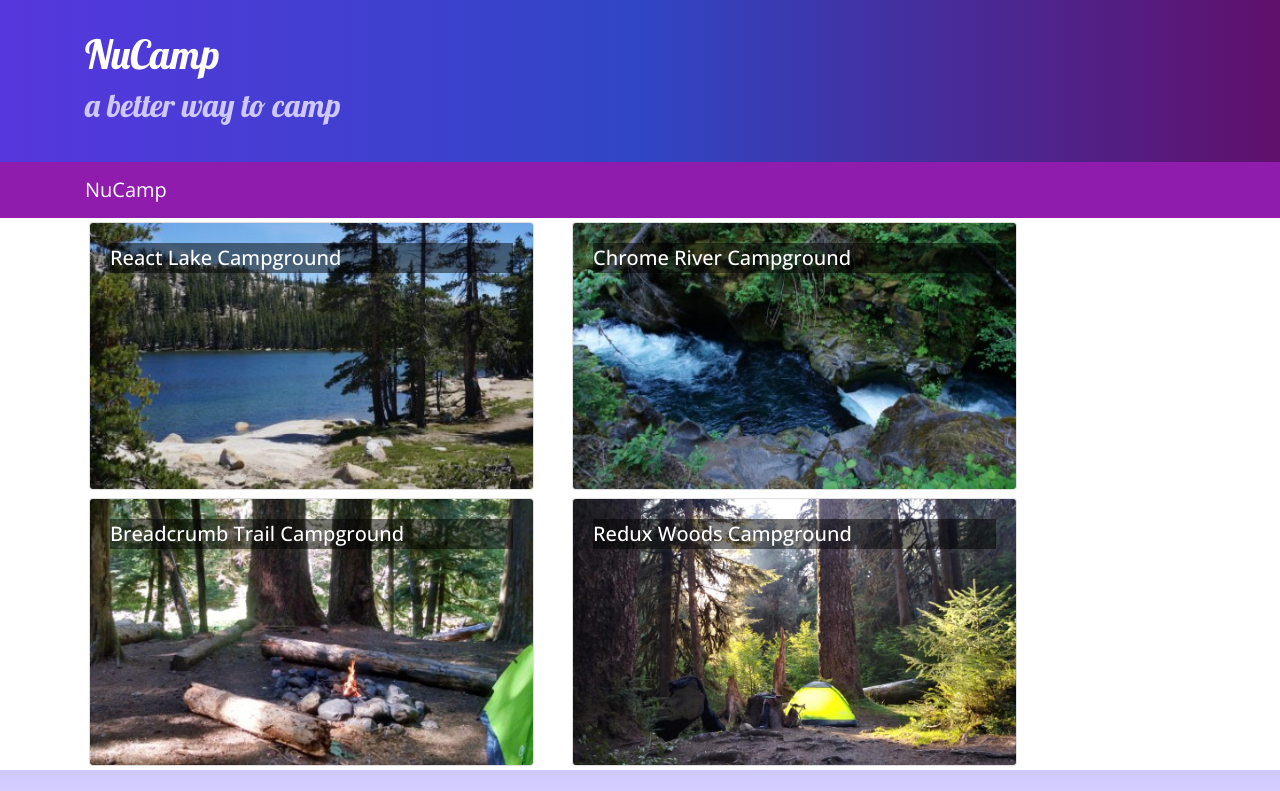
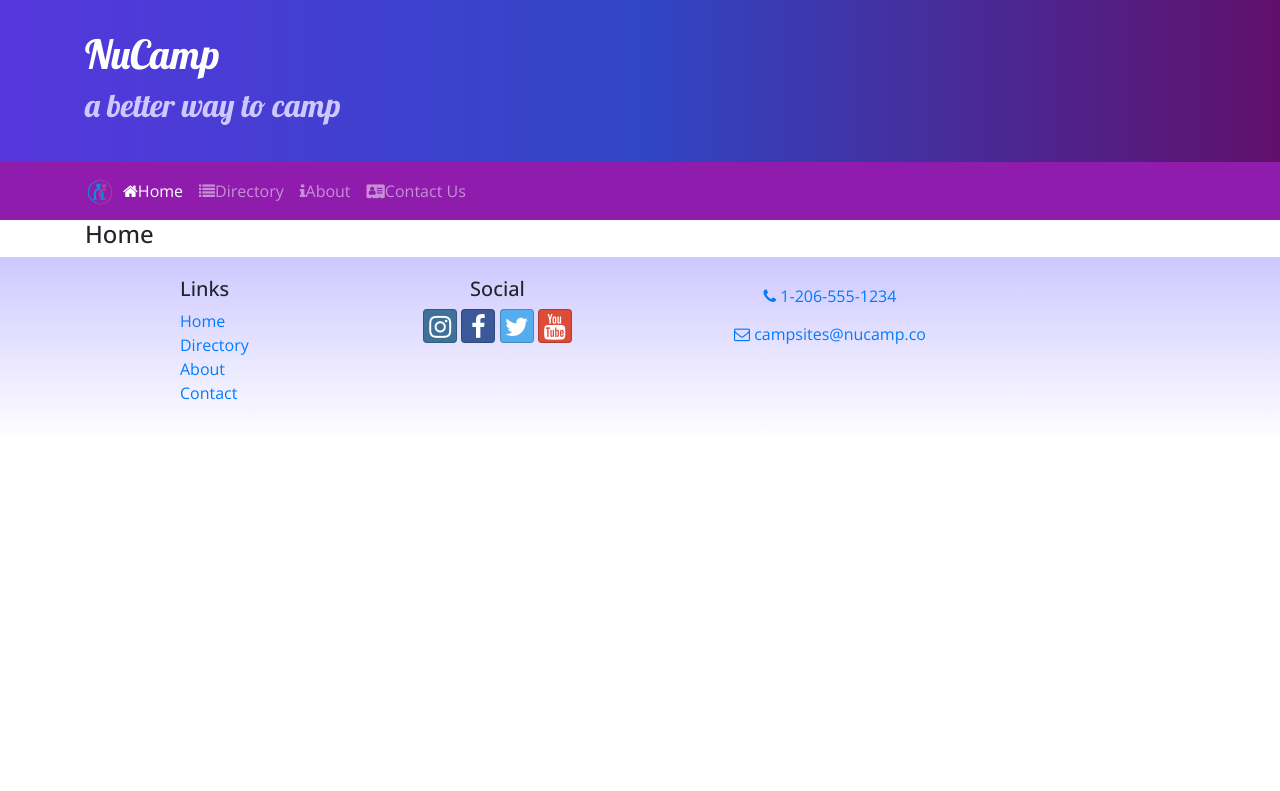
Before and after one commit to aegoff/nucamp_react_capstone, a React (Create React App) app: page /home in a window 1280 px wide. Shown: the top 791 px of the page. Built offline with nearby package versions, Linux system fonts and the light colour scheme.

Commit message:
added React Router

```diff
--- a/package.json
+++ b/package.json
@@ -12,6 +12,7 @@
     "react": "^18.0.0",
     "react-dom": "^18.0.0",
     "react-popper": "1.3.6",
+    "react-router-dom": "5.2.0",
     "react-scripts": "5.0.0",
     "reactstrap": "8.5.1",
     "typeface-lobster": "^1.1.13",
--- a/src/App.js
+++ b/src/App.js
@@ -1,13 +1,16 @@
 import React, { Component } from 'react';
+import { BrowserRouter } from 'react-router-dom';
 import Main from './components/MainComponent';
 import './App.css';
 
 class App extends Component {
     render() {
         return (
-            <div className="App">
-                <Main/>
-            </div>
+            <BrowserRouter>
+                <div className="App">
+                    <Main/>
+                </div>
+            </BrowserRouter>
         );
     }
 }
--- a/src/components/DirectoryComponent.js
+++ b/src/components/DirectoryComponent.js
@@ -3,7 +3,7 @@
 
 function RenderDirectoryItem({campsite, onClick}) {
     return (
-        <Card onClick={() => onClick(campsite.id)}>
+        <Card>
             <CardImg width="100%" src={campsite.image} alt={campsite.name} />
             <CardImgOverlay>
                 <CardTitle>{campsite.name}</CardTitle>
@@ -17,7 +17,7 @@
     const directory = props.campsites.map(campsite => {
         return (
             <div key={campsite.id} className="col-md-5 m-1">
-                <RenderDirectoryItem campsite={campsite} onClick={props.onClick} />
+                <RenderDirectoryItem campsite={campsite} />
             </div>
         );
     });
--- a/src/components/FooterComponent.js
+++ b/src/components/FooterComponent.js
@@ -1,4 +1,5 @@
 import React from 'react';
+import {Link} from 'react-router-dom';
 
 function Footer(props) {
     return (
@@ -8,10 +9,10 @@
                     <div className="col-4 col-sm-2 offset-1">
                         <h5>Links</h5>
                         <ul className="list-unstyled">
-                            <li><a href="#">Home</a></li>
-                            <li><a href="#">Directory</a></li>
-                            <li><a href="#">About</a></li>
-                            <li><a href="#">Contact</a></li>
+                            <li><Link to='/home'>Home</Link></li>
+                            <li><Link to='/directory'>Directory</Link></li>
+                            <li><Link to='/aboutus'>About</Link></li>
+                            <li><Link to='/contactus'>Contact</Link></li>
                         </ul>
                     </div>
                     <div className="col-6 col-sm-3 text-center">
--- a/src/components/HeaderComponent.js
+++ b/src/components/HeaderComponent.js
@@ -1,7 +1,20 @@
 import React, { Component }  from 'react';
-import { Navbar, NavbarBrand, Jumbotron } from 'reactstrap';
+import { Nav, Navbar, NavbarBrand, NavbarToggler, Collapse, NavItem,Jumbotron } from 'reactstrap';
+import {NavLink} from 'react-router-dom';
 
 class Header extends Component {
+    constructor(props){
+        super(props);
+        this.toggleNav=this.toggleNav.bind(this);
+        this.state={
+            isNavOpen: false
+        };
+    }
+    toggleNav(){
+        this.setState({
+            isNavOpen:!this.state.isNavOpen
+        });
+    }
     render() {
         return (
             <React.Fragment>
@@ -16,9 +29,36 @@
                     </div>
                 </Jumbotron>
 
-                <Navbar dark sticky="top">
+                <Navbar dark sticky="top" expand='md'>
                     <div className="container">
-                        <NavbarBrand href="/">NuCamp</NavbarBrand>
+                        <NavbarBrand className="mr-auto" href="/">
+                            <img src="/assets/images/logo.png" height={30} width={30} alt="NuCamp Logo"/>
+                        </NavbarBrand>
+                        <NavbarToggler onClick={this.toggleNav}/>
+                        <Collapse isOpen={this.state.isNavOpen} navbar>
+                            <Nav navbar>
+                                <NavItem>
+                                    <NavLink className="nav-link" to="/home">
+                                        <i className='fa fa-home fa=lg'/>Home
+                                    </NavLink>
+                                </NavItem>
+                                <NavItem>
+                                    <NavLink className="nav-link" to="/directory">
+                                        <i className='fa fa-list fa=lg'/>Directory
+                                    </NavLink>
+                                </NavItem>
+                                <NavItem>
+                                    <NavLink className="nav-link" to="/aboutus">
+                                        <i className='fa fa-info fa=lg'/>About
+                                    </NavLink>
+                                </NavItem>
+                                <NavItem>
+                                    <NavLink className="nav-link" to="/contactus">
+                                        <i className='fa fa-address-card fa=lg'/>Contact Us
+                                    </NavLink>
+                                </NavItem>
+                            </Nav>
+                        </Collapse>
                     </div>
                 </Navbar>
             </React.Fragment>
--- /dev/null
+++ b/src/components/HomeComponent.js
@@ -0,0 +1,11 @@
+import React from 'react';
+
+function Home(props) {
+    return (
+        <div className="container">
+            <h4>Home</h4>
+        </div>
+    );
+}
+
+export default Home;
--- a/src/components/MainComponent.js
+++ b/src/components/MainComponent.js
@@ -1,8 +1,10 @@
 import React, { Component } from 'react';
 import Header from './HeaderComponent';
 import Footer from './FooterComponent';
+import Home from './HomeComponent';
 import Directory from './DirectoryComponent';
 import CampsiteInfo from './CampsiteInfoComponent';
+import { Switch, Route, Redirect } from 'react-router-dom';
 import { CAMPSITES } from '../shared/campsites';
 
 class Main extends Component {
@@ -10,19 +12,21 @@
         super(props);
         this.state = {
             campsites: CAMPSITES,
-            selectedCampsite: null
         };
     }
 
-    onCampsiteSelect(campsiteId) {
-        this.setState({selectedCampsite: campsiteId});
-    }
-
     render() {
+        const HomePage= ()=>{
+            return(<Home/>);
+        }
         return (
             <div>
                 <Header/>
-                <Directory campsites={this.state.campsites} onClick={campsiteId => this.onCampsiteSelect(campsiteId)}/>
+                <Switch>
+                    <Route path="/home" component={HomePage}/>
+                    <Route exact path='/directory' render={() => <Directory campsites={this.state.campsites} />} />
+                    <Redirect to="/home"/>
+                </Switch>
                 <CampsiteInfo campsite={this.state.campsites.filter(campsite => campsite.id === this.state.selectedCampsite)[0]} />
                 <Footer/>
             </div>
```
Also changed, not shown: 1 other file (tests, documents, lock files or other folders).
